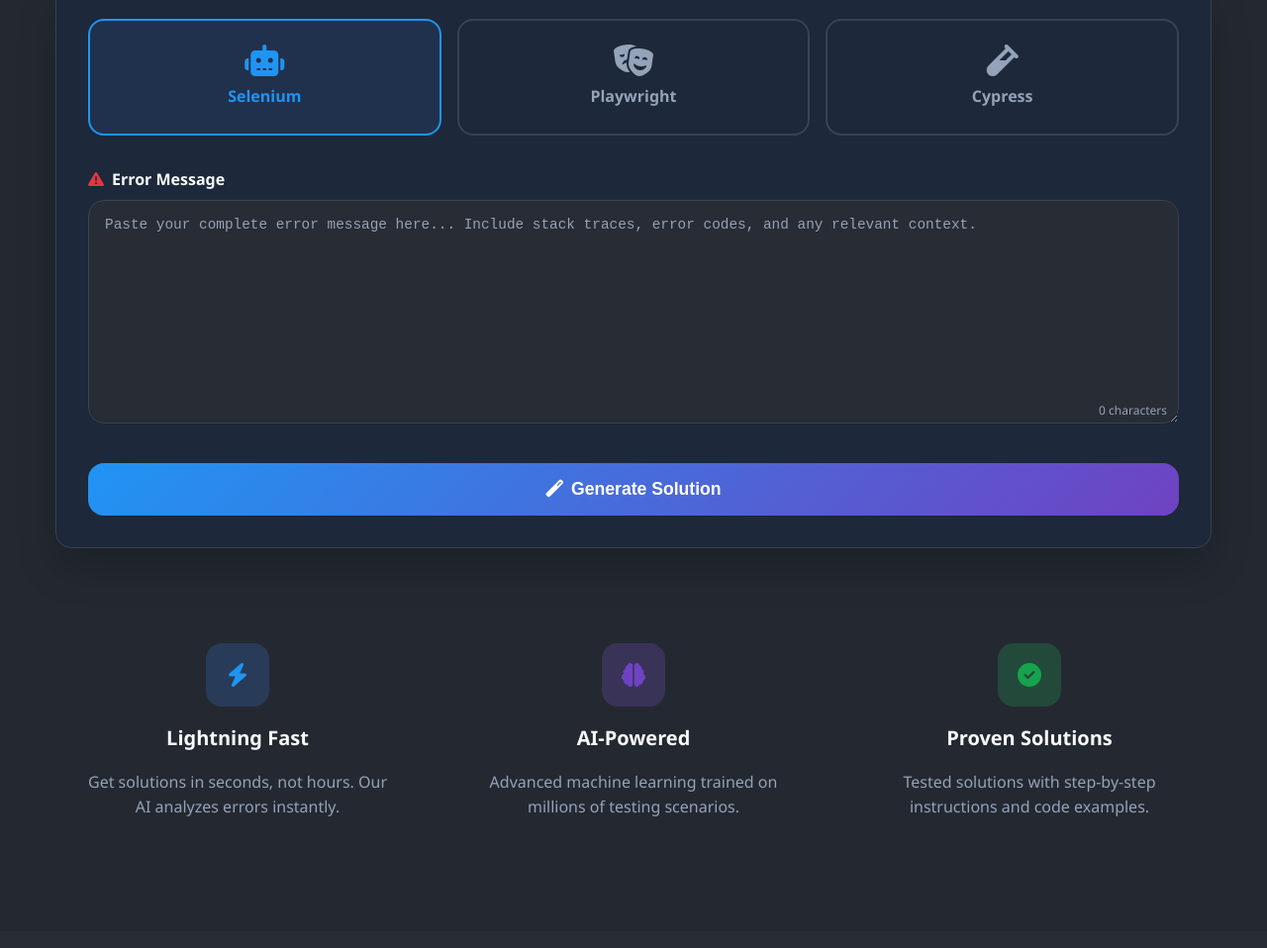
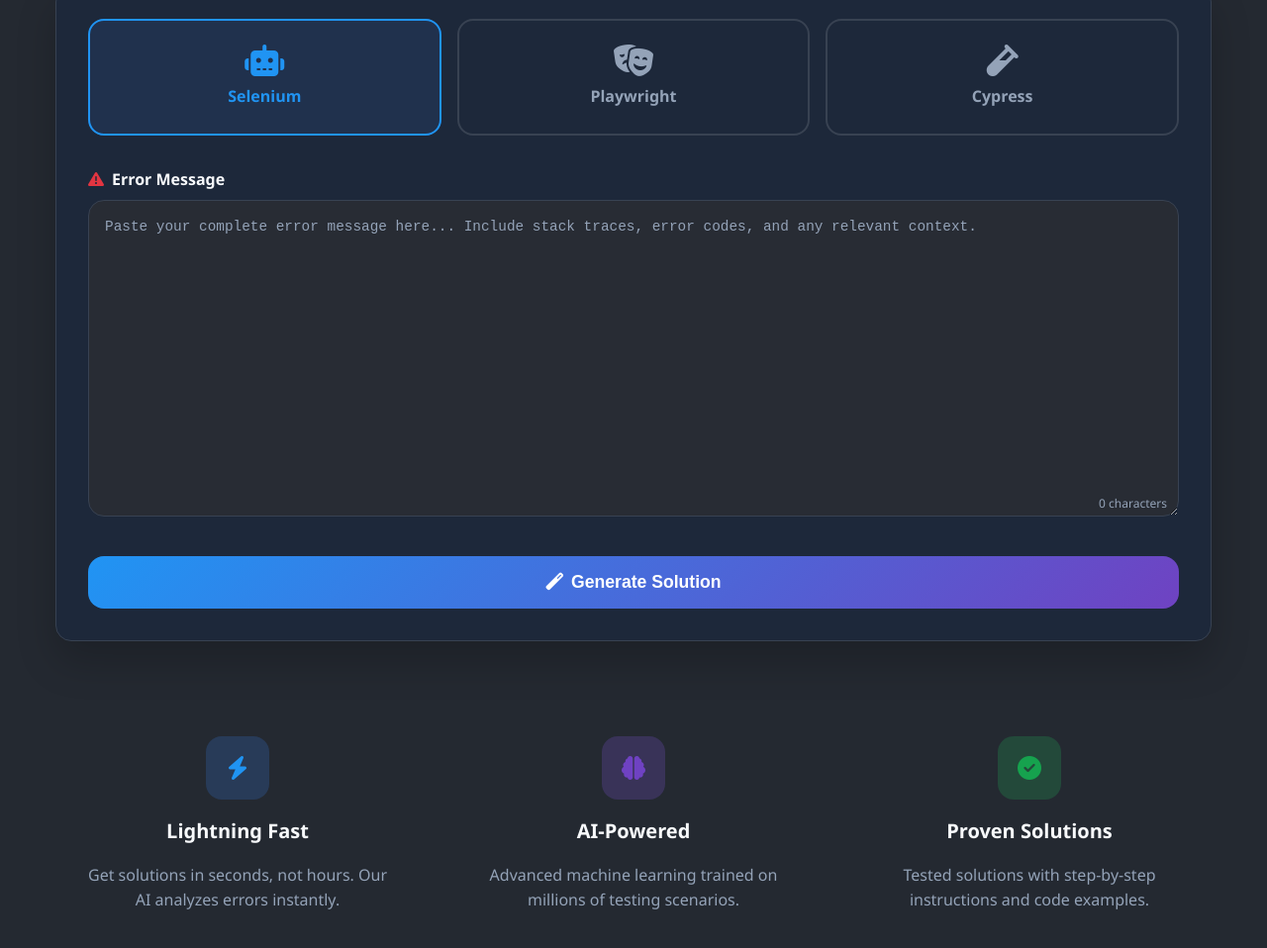
Before and after one commit to decoderoffitness/vibe-coding-cognizant-latvia, a plain HTML site: page docs/index.html in a window 1280 px wide. Shown: the part 1086-2044 px from the top of the page at 99% size. Drawn offline with Linux system fonts and the light colour scheme.

Commit message:
Update style.css

```diff
--- a/docs/style.css
+++ b/docs/style.css
@@ -441,6 +441,8 @@
   font-size: 0.9rem;
   resize: vertical;
   transition: border-color 0.2s;
+  min-height: 320px;
+  line-height: 1.5;
 }
 
 .input-group textarea:focus {
```
